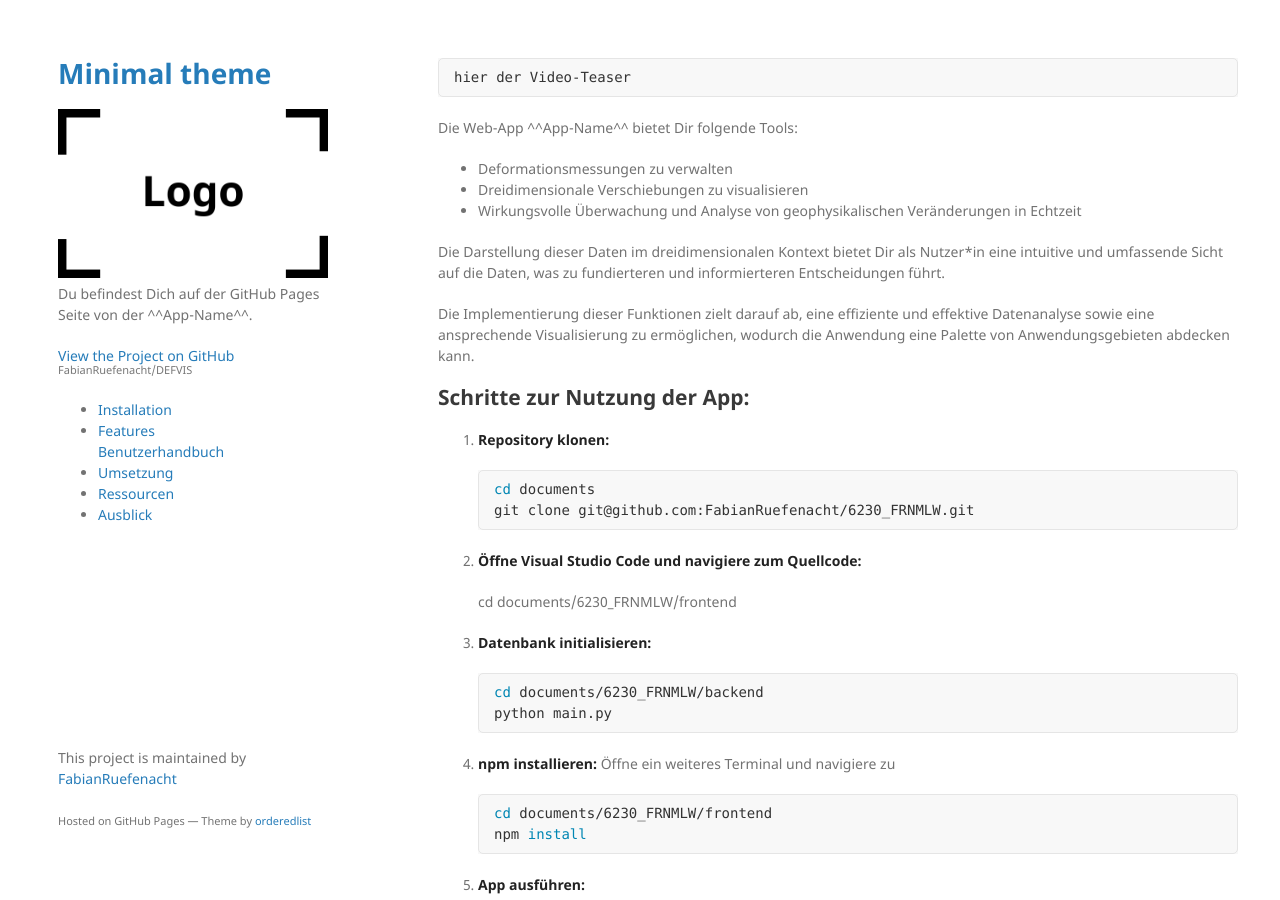
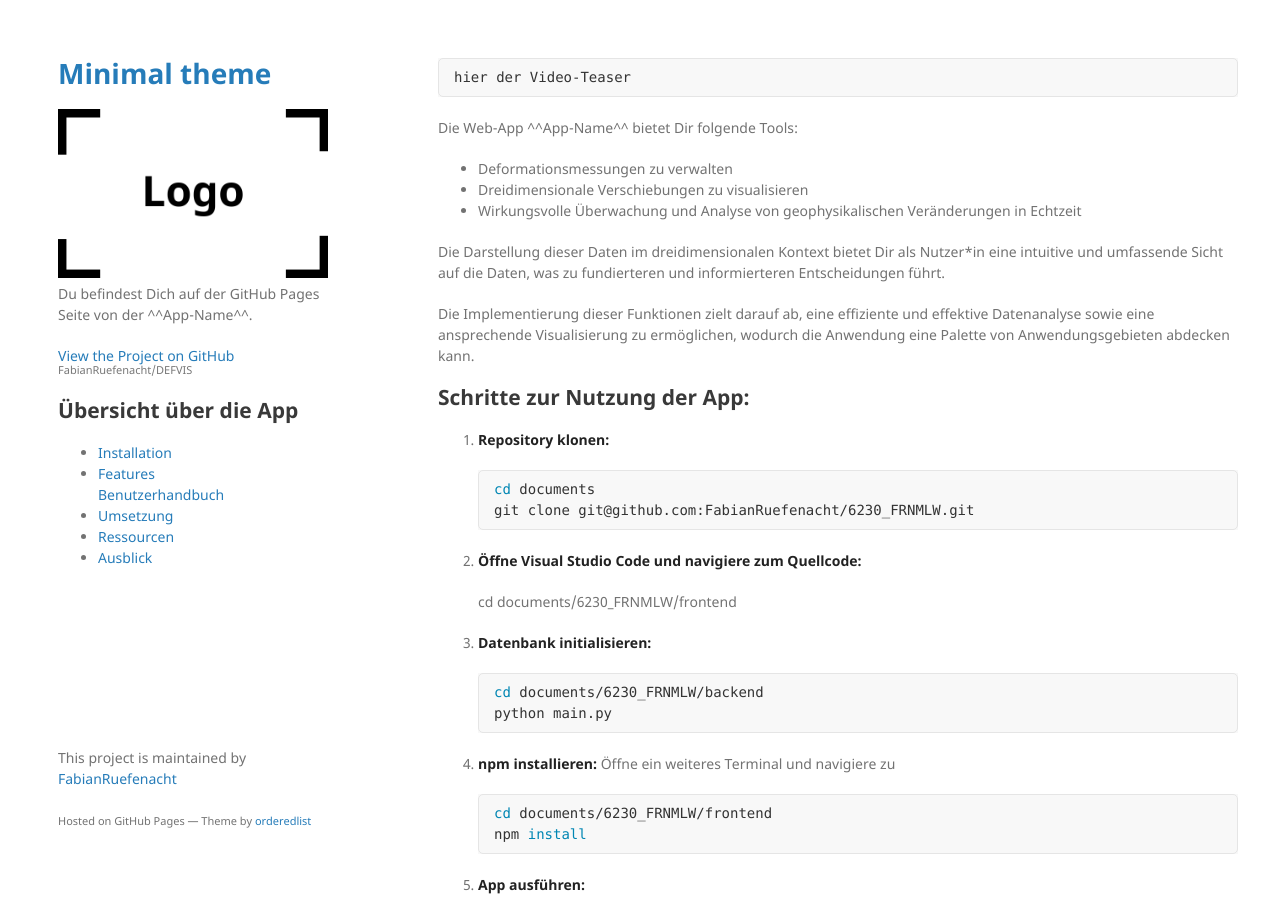
Before and after one commit to FabianRuefenacht/DEFVIS, a Jekyll site: the page built from docs/index.md, in a window 1280 px wide and 900 px high. Built offline with Jekyll 4.4.1, drawn with Linux system fonts in a browser that asks for light colours; our own code applies the rules of GitHub Pages for plain Markdown files.

Commit message:
Update default.html

```diff
--- a/docs/_layouts/default.html
+++ b/docs/_layouts/default.html
@@ -39,6 +39,8 @@
         </ul>
         {% endif %}
 
+        <h2>Übersicht über die App</h2>
+
         <nav>
           <ul>
             <li><a href="#section1">Installation</a></li>
```
